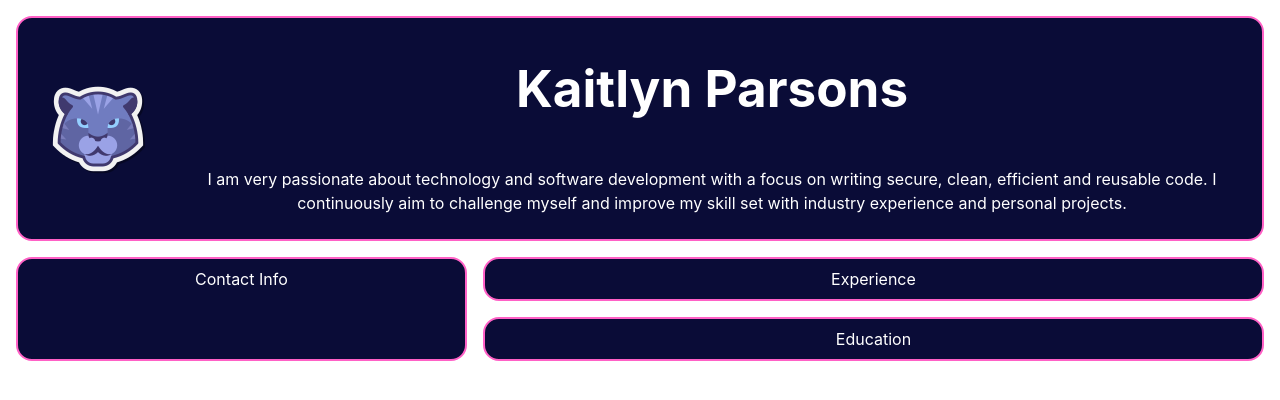
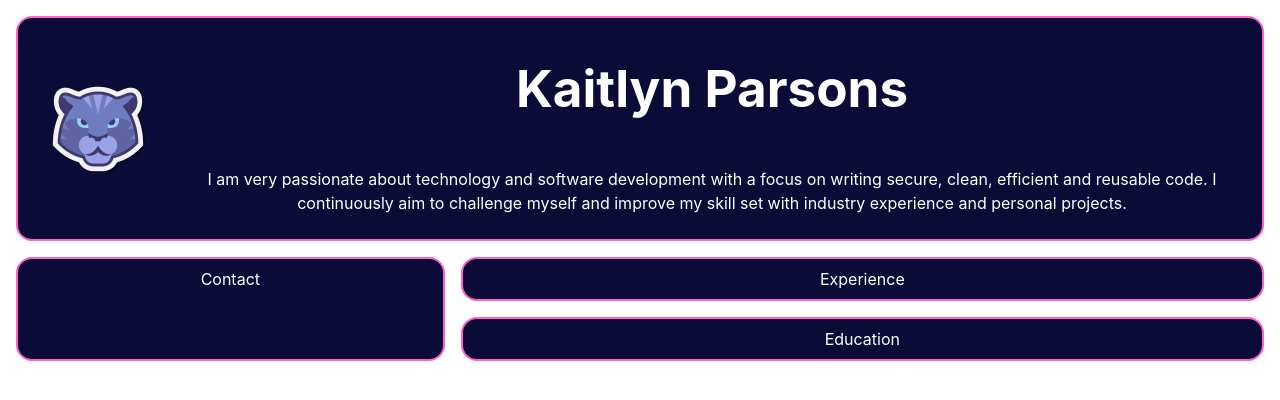
Before and after one commit to KaitlynParsons/kaitlynparsons.github.io, a React (Vite) app: page / in a window 1280 px wide. Shown: the top 400 px of the page. Built offline with nearby package versions, Linux system fonts and the light colour scheme.

Commit message:
text change

```diff
--- a/src/components/pages/Home/Home.tsx
+++ b/src/components/pages/Home/Home.tsx
@@ -8,7 +8,7 @@ const Home = () => {
         <Card className='header'>
           <Headline />
         </Card>
-        <Card className="sidebar">Contact Info</Card>
+        <Card className="sidebar">Contact</Card>
         <Card className="content">Experience</Card>
         <Card className="footer">Education</Card>
       </div>
```
